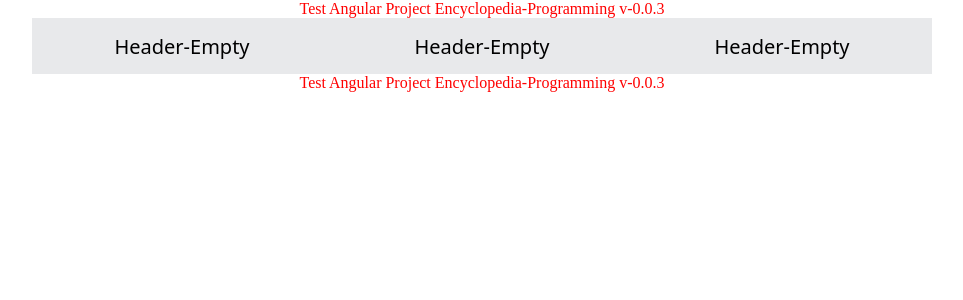
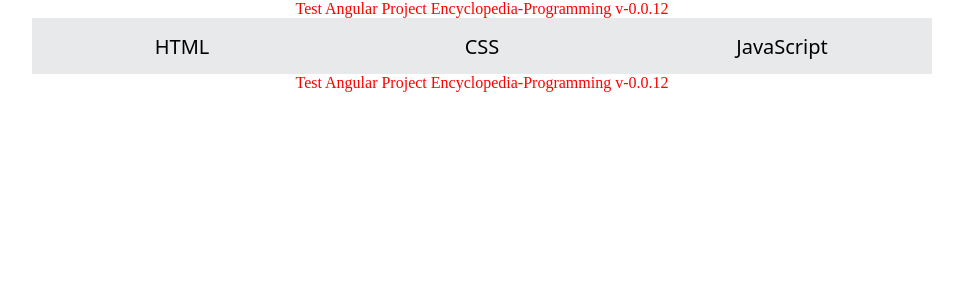
Before and after one commit to GeKnock/Encyclopedia-Programming, an Angular app: page / in a window 1280 px wide. Shown: the top 300 px of the page, without its empty margins (158-1121 px from the left). Built offline with nearby package versions, Linux system fonts and the light colour scheme.

Commit message:
Release function send data Accordion

```diff
--- /dev/null
+++ b/src/app/app.component.data.ts
@@ -0,0 +1,5 @@
+export const Config: object = {
+  htmlv: ["Верстка", "Формы", "Директивы", "Свойства"],
+  cssv: ["Препроцессоры", "Составные теги", "Дополнительно"],
+  jsv: ["Язык JSX", "WebSocket", "RTC"]
+}
--- a/src/app/app.component.html
+++ b/src/app/app.component.html
@@ -1,12 +1,10 @@
-
-
 <div class="test">
   {{ test }}
 </div>
 <div class="posit">
-  <app-nav-item></app-nav-item>
-  <app-nav-item></app-nav-item>
-  <app-nav-item></app-nav-item>
+  <app-nav-item header="HTML" [datam]="htmlV"></app-nav-item>
+  <app-nav-item header="CSS" [datam]="cssV"></app-nav-item>
+  <app-nav-item header="JavaScript" [datam]="jsV"></app-nav-item>
 </div>
 <div class="test">
   {{ test }}
--- a/src/app/app.component.ts
+++ b/src/app/app.component.ts
@@ -1,6 +1,7 @@
 import { Component } from '@angular/core';
 import { RouterOutlet } from '@angular/router';
 import {NavItemComponent } from "./nav-item/nav-item.component";
+import {Config} from "./app.component.data";
 
 @Component({
   selector: 'app-root',
@@ -10,5 +11,12 @@ import {NavItemComponent } from "./nav-item/nav-item.component";
   styleUrl: './app.component.less'
 })
 export class AppComponent {
-  test = 'Test Angular Project Encyclopedia-Programming v-0.0.3';
+  public test: string = 'Test Angular Project Encyclopedia-Programming v-0.0.12';
+
+  public configApp: any = Config;
+
+  public htmlV: Array<string> = this.configApp.htmlv;
+  public cssV: Array<string> = this.configApp.cssv;
+  public jsV: Array<string> = this.configApp.jsv;
+
 }
--- a/src/app/nav-item/nav-item.component.html
+++ b/src/app/nav-item/nav-item.component.html
@@ -1,8 +1,8 @@
-<div class="menu-container" (mouseover)="setStatusShowMenu('show')" (mouseout)="setStatusShowMenu('hide')" >
-  <button class="menu-button" (mouseover)="setStatusShowMenu('toggle')">Header-Empty</button>
+<div [ngClass]="{'menu-container': true}" (mouseover)="setStatusShowMenu('show')" (mouseout)="setStatusShowMenu('hide')" >
+  <button [ngClass]="{'menu-button': true}" (mouseover)="setStatusShowMenu('toggle')">{{header}}</button>
   <div>
-    <ul class="menu" [ngClass]="{open: isOpenMenu}">
-      <li *ngFor="let item of liitem;"><a href="#">{{item}}</a></li>
+    <ul [ngClass]="{open: isOpenMenu, menu: true}">
+      <li *ngFor="let item of datam;"><a href="#">{{item}}</a></li>
     </ul>
   </div>
 </div>
--- /dev/null
+++ b/src/app/nav-item/nav-item.component.model.ts
@@ -0,0 +1,23 @@
+
+export class TextList {
+
+  private text: string;
+  private icon?: string | any = "";
+
+  constructor(text: string, icon?: string) {
+    this.text = text;
+    this.icon = icon;
+  }
+
+  public getText (): string {
+    return this.text;
+  }
+
+  public getIcon (): string {
+    return this.icon;
+  }
+
+
+
+
+}
--- a/src/app/nav-item/nav-item.component.ts
+++ b/src/app/nav-item/nav-item.component.ts
@@ -1,6 +1,6 @@
-import { Component } from '@angular/core';
+import {Component, Input} from '@angular/core';
 import {NgClass, NgForOf} from "@angular/common";
-import {liitem} from "./nav-item.component.data";
+import {TextList} from "./nav-item.component.model";
 
 @Component({
   selector: 'app-nav-item',
@@ -14,7 +14,13 @@ import {liitem} from "./nav-item.component.data";
 })
 export class NavItemComponent {
 
+  public textMenu = [
+    new TextList("Description 1"), new TextList("Description 2"), new TextList("Description 3"), new TextList("Description 4"),
+  ]
+
   public isOpenMenu: boolean = false;
+  @Input() public datam: any;
+  @Input() public header: any;
 
   public setStatusShowMenu (method: string) {
 
@@ -30,6 +36,4 @@ export class NavItemComponent {
 
 
   }
-
-  protected readonly liitem = liitem;
 }
```
